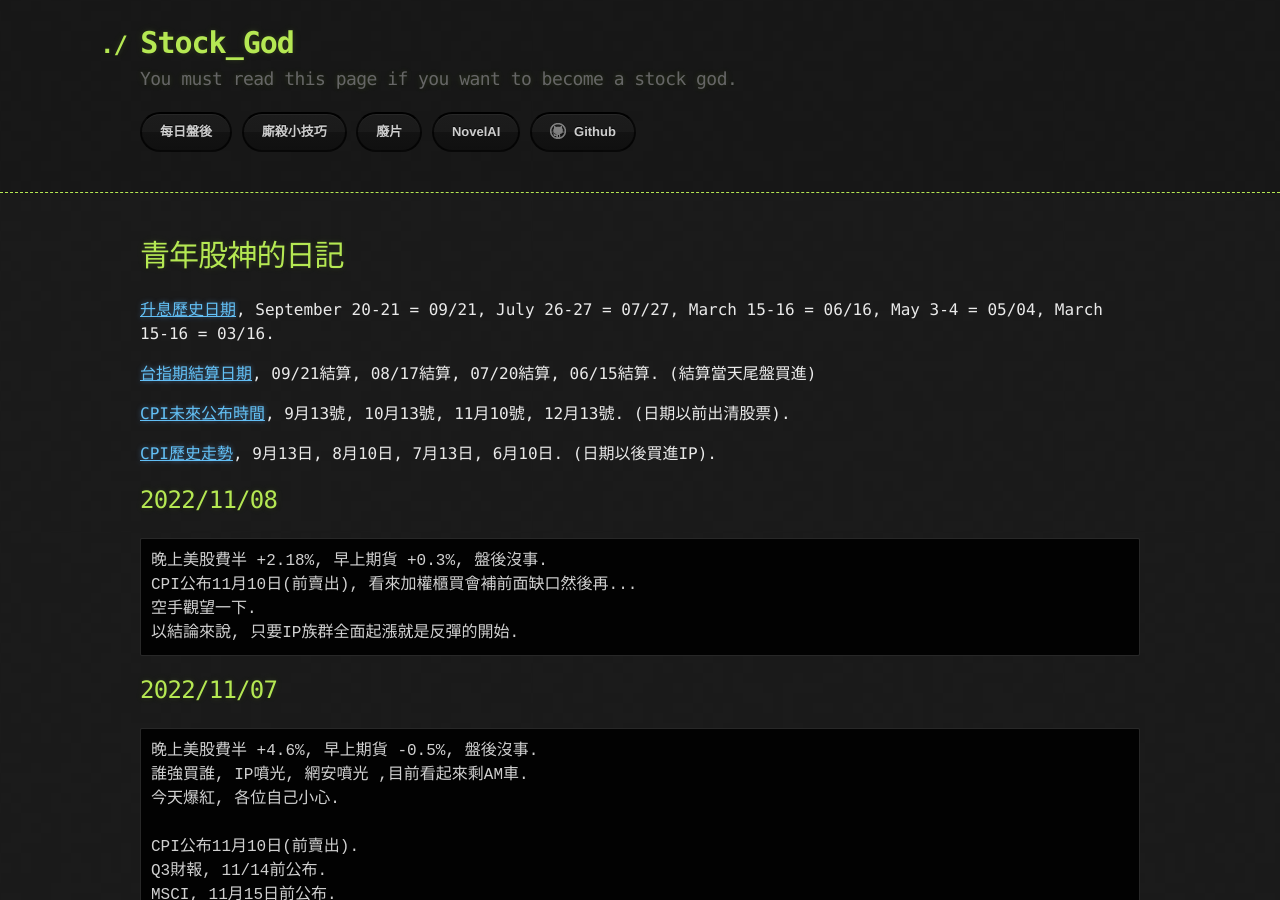
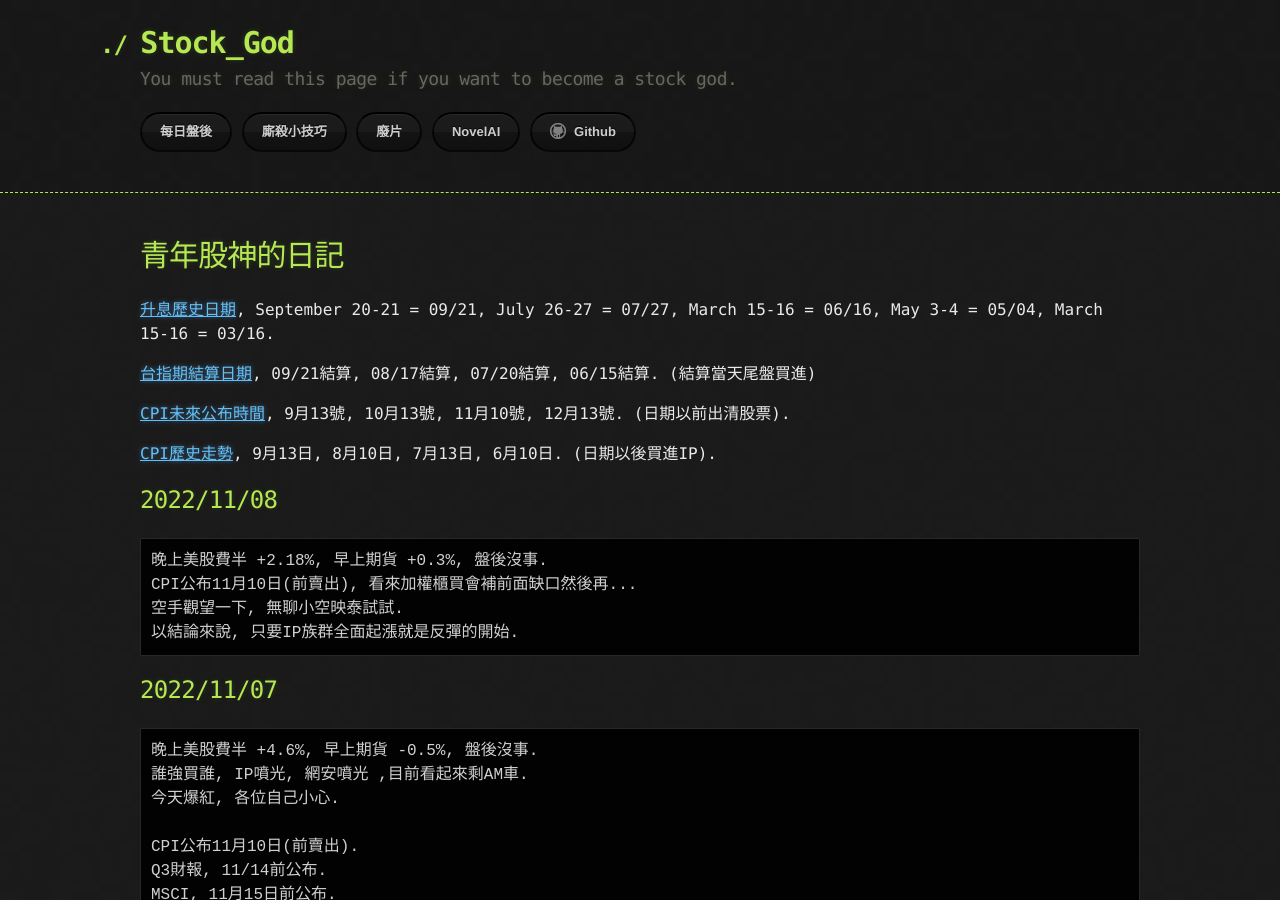
Before and after one commit to lepg5487/Stock_God, a Jekyll site: the page built from index.md, in a window 1280 px wide and 900 px high. Built offline with Jekyll 4.4.1, drawn with Linux system fonts in a browser that asks for light colours; our own code applies the rules of GitHub Pages for plain Markdown files.

Commit message:
Update index.md

````diff
--- a/index.md
+++ b/index.md
@@ -16,7 +16,7 @@ layout: testlayouts
 ```
 晚上美股費半 +2.18%, 早上期貨 +0.3%, 盤後沒事.
 CPI公布11月10日(前賣出), 看來加權櫃買會補前面缺口然後再...
-空手觀望一下.
+空手觀望一下, 無聊小空映泰試試.
 以結論來說, 只要IP族群全面起漲就是反彈的開始.
 ```
 
````
